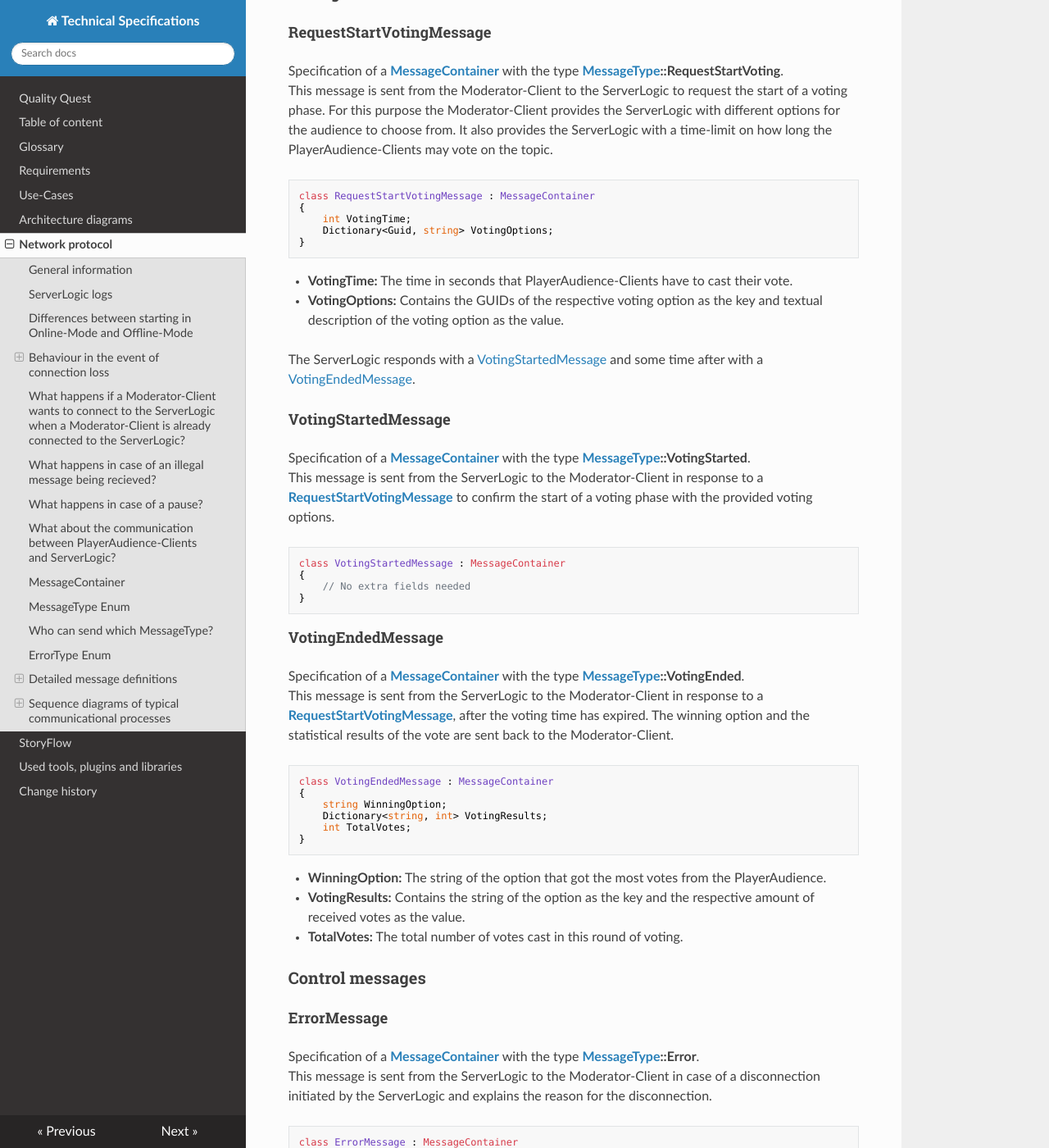
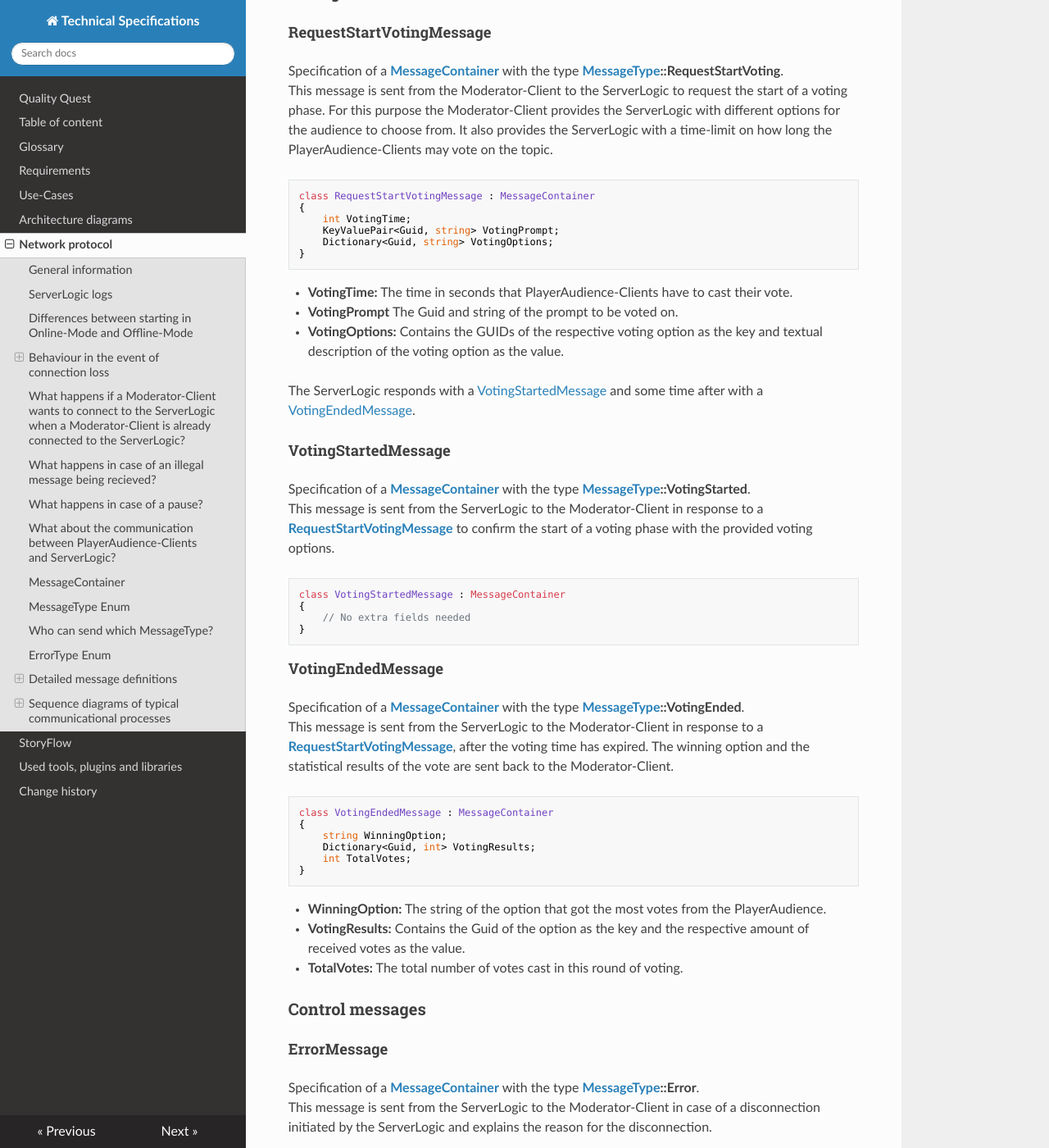
Before and after one commit to Brotenko/QualityQuest, an MkDocs documentation site: the page built from Docs/Technical Specifications/docs/network-protocol.md, in a window 1280 px wide and 1400 px high, scrolled down 9732 px. Shown: the whole window at 82% size. Built offline with MkDocs 1.6.1, drawn with Linux system fonts in a browser that asks for light colours; nearby versions of some CDN libraries.

Commit message:
updated requeststartvoting- and voting ended-message description

````diff
--- a/Docs/Technical Specifications/docs/network-protocol.md
+++ b/Docs/Technical Specifications/docs/network-protocol.md
@@ -411,11 +411,13 @@ This message is sent from the Moderator-Client to the ServerLogic to request the
 class RequestStartVotingMessage : MessageContainer
 {
     int VotingTime;
+    KeyValuePair<Guid, string> VotingPrompt;
     Dictionary<Guid, string> VotingOptions;
 }
 ```
 
 - **VotingTime:** The time in seconds that PlayerAudience-Clients have to cast their vote.
+- **VotingPrompt** The Guid and string of the prompt to be voted on.
 - **VotingOptions:** Contains the GUIDs of the respective voting option as the key and textual description of the voting option as the value.
 
 The ServerLogic responds with a [VotingStartedMessage](#votingstartedmessage) and some time after with a [VotingEndedMessage](#votingendedmessage).
@@ -441,13 +443,13 @@ This message is sent from the ServerLogic to the Moderator-Client in response to
 class VotingEndedMessage : MessageContainer
 {
     string WinningOption;
-    Dictionary<string, int> VotingResults;
+    Dictionary<Guid, int> VotingResults;
     int TotalVotes;
 }
 ```
 
 - **WinningOption:** The string of the option that got the most votes from the PlayerAudience.
-- **VotingResults:** Contains the string of the option as the key and the respective amount of received votes as the value.
+- **VotingResults:** Contains the Guid of the option as the key and the respective amount of received votes as the value.
 - **TotalVotes:** The total number of votes cast in this round of voting.
 
 ### Control messages
````
